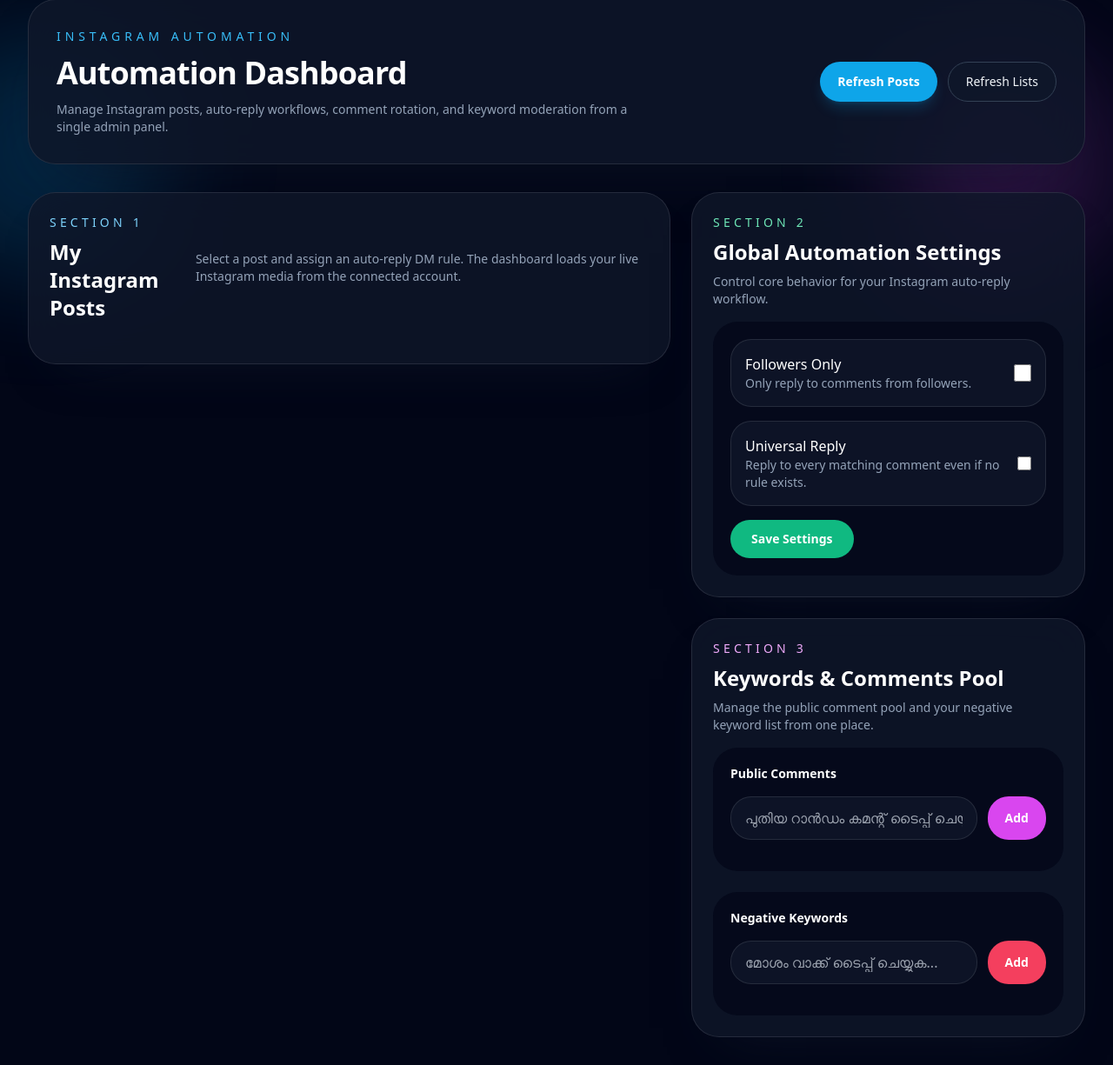
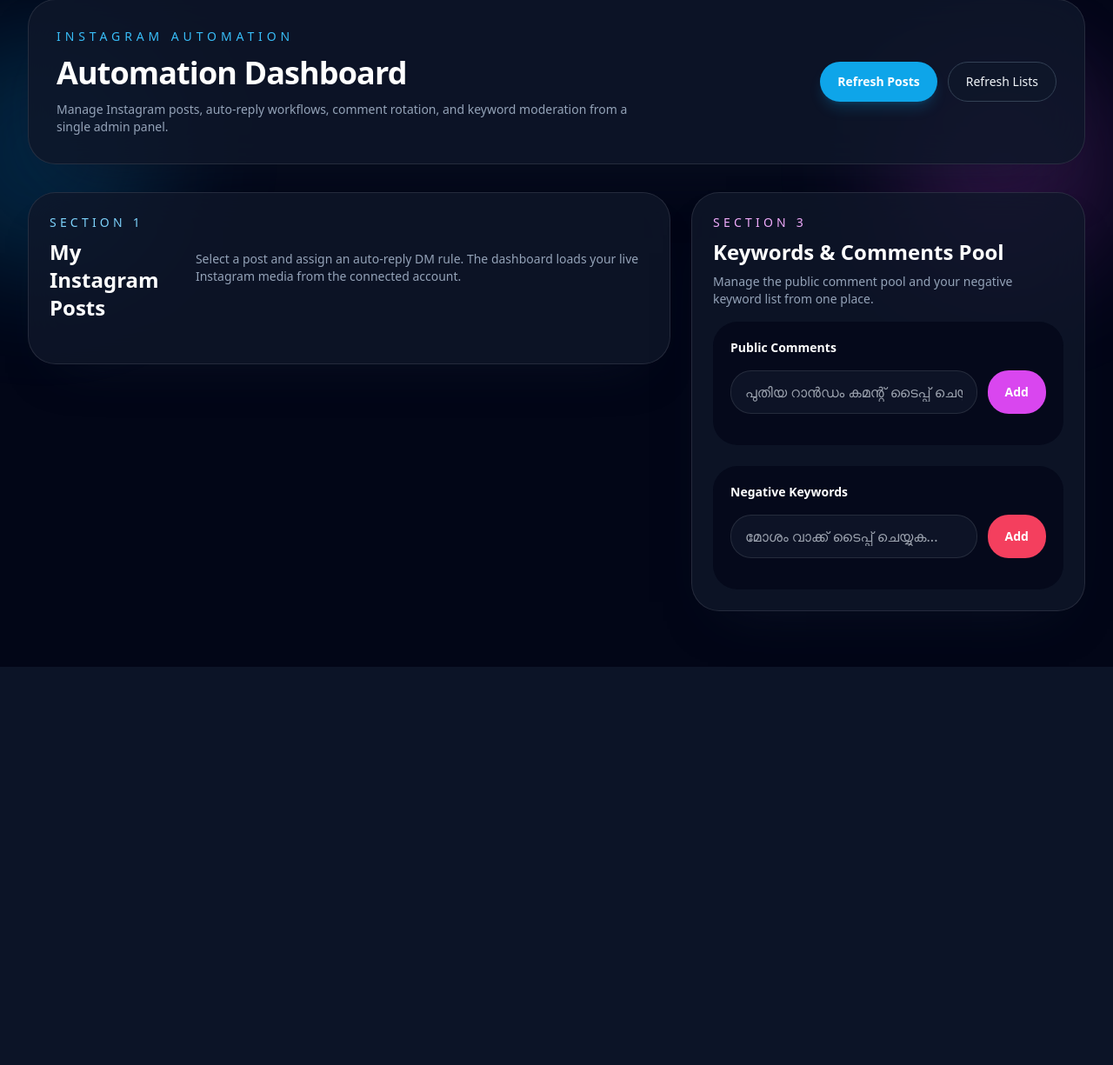
Before and after one commit to PremiumDeals/insta-bot, a Flask app: page / in a window 1280 px wide. Shown: the part 33-1258 px from the top of the page at 87% size. After the commit the page ends 800 px from the top, so only its background shows below. Run offline with Flask 3, Linux system fonts and the light colour scheme; some libraries are stand-ins or nearby versions.

Commit message:
Refactor auto-reply modal and settings integration for improved functionality and user experience

```diff
--- a/templates/index.html
+++ b/templates/index.html
@@ -45,33 +45,7 @@
             </section>
 
             <aside class="space-y-6">
-                <div class="rounded-[2rem] border border-white/10 bg-slate-900/80 p-6 shadow-[0_30px_60px_-40px_rgba(15,23,42,0.85)] backdrop-blur-xl">
-                    <div class="mb-4">
-                        <p class="text-sm uppercase tracking-[0.3em] text-emerald-300">Section 2</p>
-                        <h2 class="mt-2 text-2xl font-semibold text-white">Global Automation Settings</h2>
-                        <p class="mt-2 text-sm text-slate-400">Control core behavior for your Instagram auto-reply workflow.</p>
-                    </div>
 
-                    <div class="space-y-4 rounded-[1.75rem] bg-slate-950/70 p-5">
-                        <label class="flex items-center justify-between gap-4 rounded-[1.5rem] border border-white/10 bg-slate-900/80 p-4 transition hover:bg-slate-900/95">
-                            <div>
-                                <p class="font-medium text-white">Followers Only</p>
-                                <p class="text-sm text-slate-400">Only reply to comments from followers.</p>
-                            </div>
-                            <input type="checkbox" id="followerOnly" class="h-5 w-5 accent-sky-500" />
-                        </label>
-
-                        <label class="flex items-center justify-between gap-4 rounded-[1.5rem] border border-white/10 bg-slate-900/80 p-4 transition hover:bg-slate-900/95">
-                            <div>
-                                <p class="font-medium text-white">Universal Reply</p>
-                                <p class="text-sm text-slate-400">Reply to every matching comment even if no rule exists.</p>
-                            </div>
-                            <input type="checkbox" id="universalReply" class="h-5 w-5 accent-sky-500" />
-                        </label>
-
-                        <button onclick="saveSettings()" class="mt-3 inline-flex items-center justify-center rounded-3xl bg-emerald-500 px-6 py-3 text-sm font-semibold text-white transition hover:bg-emerald-400">Save Settings</button>
-                    </div>
-                </div>
 
                 <div class="rounded-[2rem] border border-white/10 bg-slate-900/80 p-6 shadow-[0_30px_60px_-40px_rgba(15,23,42,0.85)] backdrop-blur-xl">
                     <div class="mb-4">
@@ -134,7 +108,30 @@
         </div>
     </div>
 
-        <script>
+    <div id="autoReplyModal" class="hidden fixed inset-0 z-50 flex items-center justify-center bg-slate-950/80 p-4">
+        <div class="w-full max-w-2xl rounded-[2rem] border border-white/10 bg-slate-900/95 p-6 shadow-2xl backdrop-blur-xl">
+            <div class="flex items-center justify-between gap-4">
+                <div>
+                    <p class="text-sm uppercase tracking-[0.3em] text-sky-300">Auto-Reply Rule</p>
+                    <h3 class="mt-2 text-2xl font-semibold text-white">Set DM Auto-Reply</h3>
+                </div>
+                <button onclick="closeAutoReplyModal()" class="rounded-full bg-white/5 px-4 py-2 text-sm text-white transition hover:bg-white/10">Close</button>
+            </div>
+            <div class="mt-6 grid gap-4 sm:grid-cols-2">
+                <div class="space-y-2">
+                    <p class="text-sm text-slate-400">Selected Post ID</p>
+                    <div id="autoReplyMediaLabel" class="rounded-3xl bg-slate-950/80 px-4 py-3 text-sm text-slate-200"></div>
+                </div>
+                <div class="space-y-2">
+                    <p class="text-sm text-slate-400">Post Preview</p>
+                    <div id="autoReplyMediaPreview" class="rounded-3xl bg-slate-950/80 px-4 py-3 text-sm text-slate-200">Choose a post card to assign a message.</div>
+                </div>
+            </div>
+
+        </div>
+    </div>
+
+    <script>
         // Supabase client initialization (must be at the very top of the script)
         const supabaseUrl = '{{ supabase_url }}';
         const supabaseKey = '{{ supabase_key }}';
@@ -142,7 +139,6 @@
 
         document.addEventListener('DOMContentLoaded', () => {
             loadMedia();
-            // Global settings are now per‑video, so we no longer load them here
             loadLists();
             document.getElementById('refreshMediaButton').addEventListener('click', loadMedia);
             document.getElementById('refreshListsButton').addEventListener('click', loadLists);
@@ -225,6 +221,8 @@
         async function saveAutoReplyRule() {
             const mediaId = document.getElementById('autoReplyMediaId').value;
             const dmText = document.getElementById('autoReplyText').value.trim();
+            const followerOnly = document.getElementById('followerOnly').checked;
+            const universalReply = document.getElementById('universalReply').checked;
 
             if (!mediaId || !dmText) {
                 alert('Please enter an auto-reply message before saving.');
@@ -233,14 +231,7 @@
 
             const { data, error } = await supabase
                 .from('media_rules')
-                .upsert([{ media_id: mediaId, dm_text: dmText, active: true }], { onConflict: 'media_id' });
-
-            if (error) {
-                alert('Failed to save auto-reply rule: ' + error.message);
-                return;
-            }
-
-            closeAutoReplyModal();
+                .upsert([{ media_id: mediaId, dm_text: dmText, follower_only: followerOnly, universal_reply: universalReply, active: true }], { onConflict: 'media_id' });
             alert('Auto-reply rule saved successfully.');
         }
 
```
